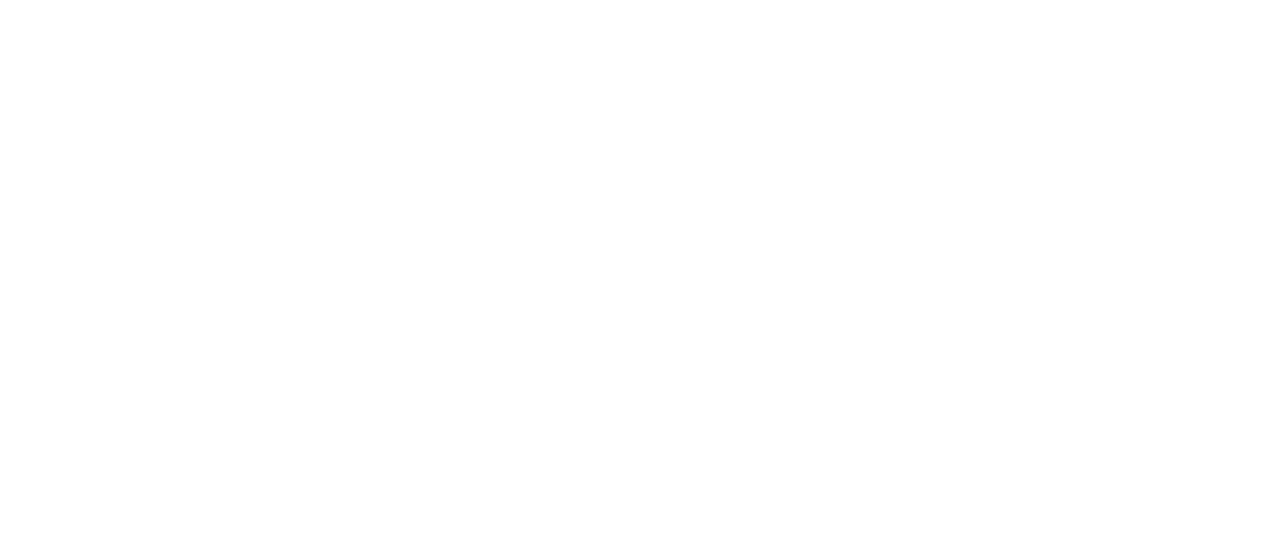
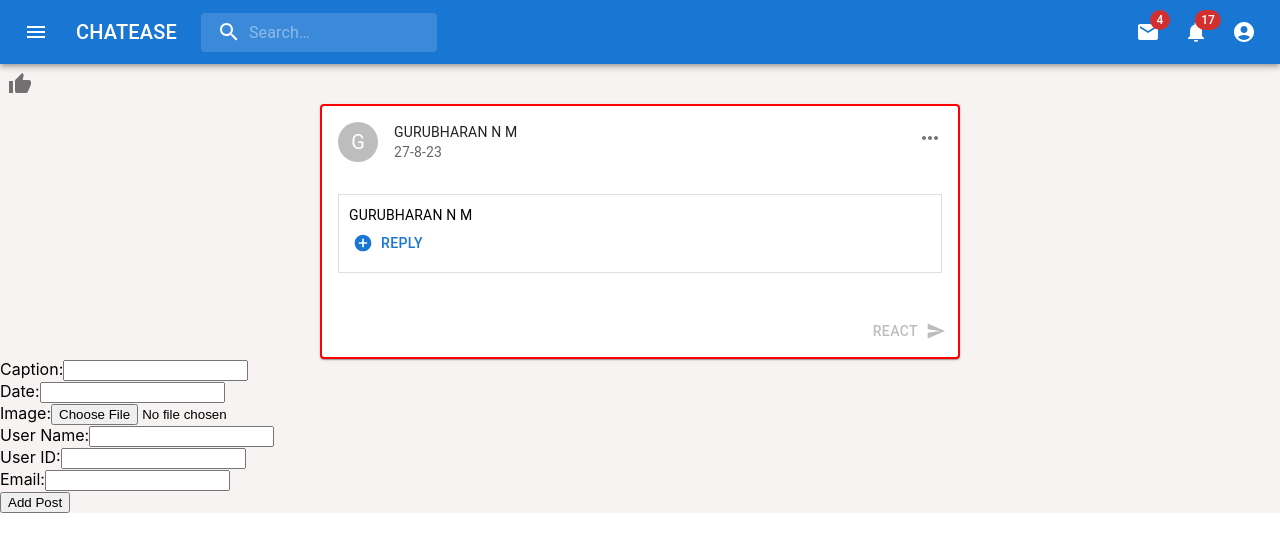
Before and after one commit to Responsive-GURU/Chatease-Frontend, a React (Create React App) app in the folder frontend/: page / in a window 1280 px wide. Before the commit this address had no page. Shown: the top 552 px of the page. Built offline with nearby package versions, Linux system fonts and the light colour scheme.

Commit message:
resolved conflicts

```diff
--- a/frontend/src/App.tsx
+++ b/frontend/src/App.tsx
@@ -23,6 +23,11 @@
   };
 
   return (
+    <div className='App'>
+    <PrimarySearchAppBar/>
+    <HoverIcons></HoverIcons>
+    {/* <Profile/> */}
+    {/* <Display/> */}
     <BrowserRouter>
       <Routes>
           <Route path="/chatease" element={<Frontpage/>} />
@@ -32,6 +37,8 @@
           <Route path='/chatease/reset' element={<Forgot/>}></Route>
       </Routes>
     </BrowserRouter>
-  )
+    <PostCard/>
+    <AddPostForm/>
+  </div>)
 }
 export default App;
```
